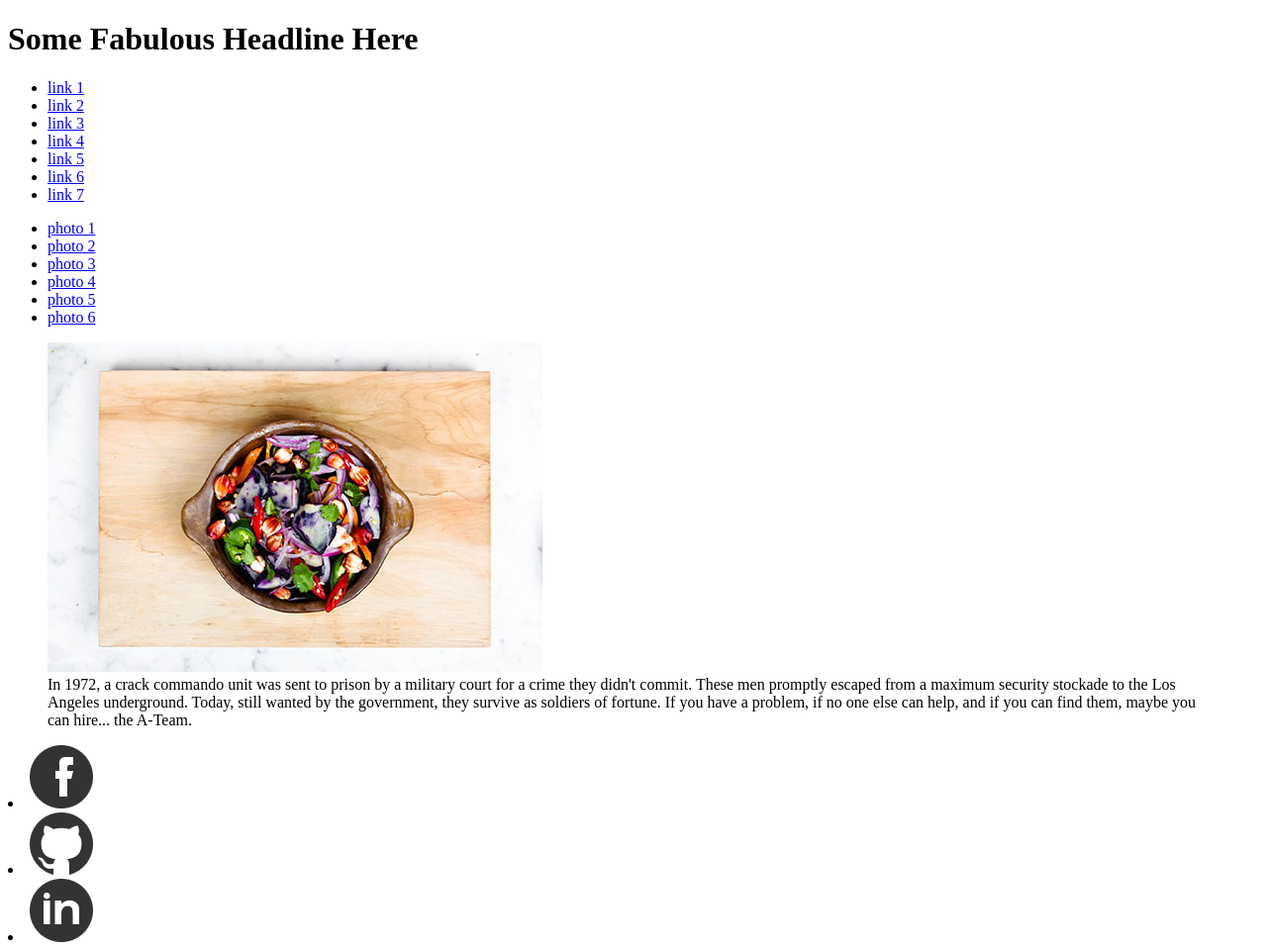
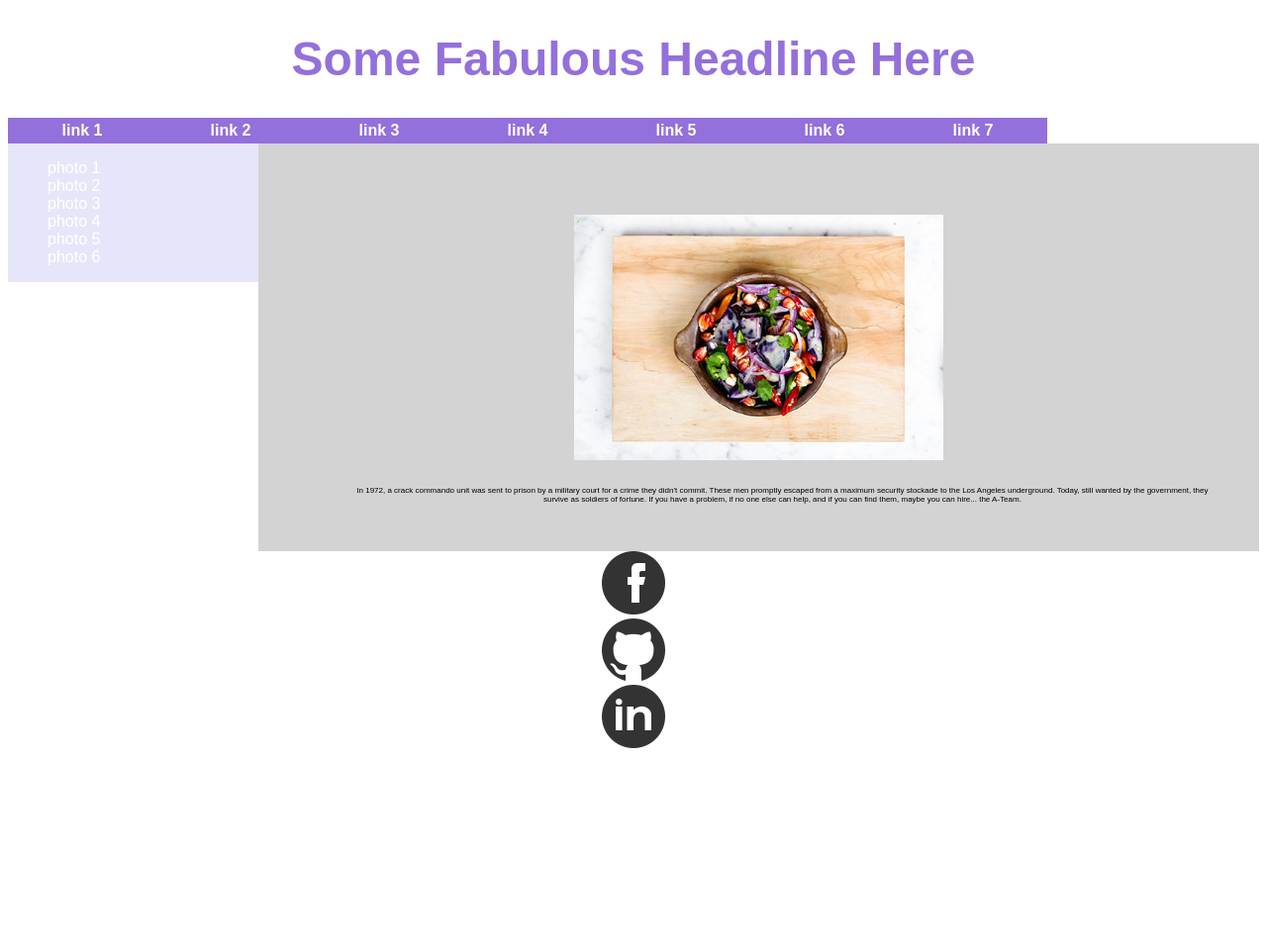
Before and after one commit to LindseyCWilcox/mockup-practice, a plain HTML site: page index.html in a window 1280 px wide. Shown: the whole page at 99% size. After the commit the page ends 800 px from the top, so only its background shows below. Drawn offline with Linux system fonts and the light colour scheme.

Commit message:
updates to styling

```diff
--- a/index.html
+++ b/index.html
@@ -4,12 +4,14 @@
 <head>
   <meta charset="utf-8" />
   <title>Mockup Assignment</title>
+  <link rel="stylesheet" type="text/css"
+  href="styles/reset.css">
   <link rel="stylesheet" type="text/css" href="styles/stylesheet.css">
 </head>
-
 <body>
   <header>
     <h1>Some Fabulous Headline Here</h1>
+    <nav>
       <ul>
         <li><a href="#" target="_blank">link 1</a></li>
         <li><a href="#" target="_blank">link 2</a></li>
@@ -19,8 +21,10 @@
         <li><a href="#" target="_blank">link 6</a></li>
         <li><a href="#" target="_blank">link 7</a></li>
       </ul>
+    </nav>
   </header>
   <aside>
+    <nav>
       <ul>
         <li><a href="#" target="_blank">photo 1</a></li>
         <li><a href="#" target="_blank">photo 2</a></li>
@@ -29,6 +33,7 @@
         <li><a href="#" target="_blank">photo 5</a></li>
         <li><a href="#" target="_blank">photo 6</a></li>
       </ul>
+    </nav>
   </aside>
   <div>
     <figure>
--- /dev/null
+++ b/styles/reset.css
@@ -0,0 +1,50 @@
+{\rtf1\ansi\ansicpg1252\cocoartf1348\cocoasubrtf170
+{\fonttbl\f0\fnil\fcharset0 AndaleMono;}
+{\colortbl;\red255\green255\blue255;\red24\green24\blue24;\red255\green255\blue255;}
+\margl1440\margr1440\vieww10800\viewh8400\viewkind0
+\deftab720
+\pard\pardeftab720
+
+\f0\fs30 \cf2 \cb3 \expnd0\expndtw0\kerning0
+\outl0\strokewidth0 \strokec2 html, body, div, span, applet, object, iframe,\
+h1, h2, h3, h4, h5, h6, p, blockquote, pre,\
+a, abbr, acronym, address, big, cite, code,\
+del, dfn, em, img, ins, kbd, q, s, samp,\
+small, strike, strong, sub, sup, tt, var,\
+b, u, i, center,\
+dl, dt, dd, ol, ul, li,\
+fieldset, form, label, legend,\
+table, caption, tbody, tfoot, thead, tr, th, td,\
+article, aside, canvas, details, embed, \
+figure, figcaption, footer, header, hgroup, \
+menu, nav, output, ruby, section, summary,\
+time, mark, audio, video \{\
+	margin: 0;\
+	padding: 0;\
+	border: 0;\
+	vertical-align: baseline;\
+\}\
+/* HTML5 display-role reset for older browsers */\
+article, aside, details, figcaption, figure, \
+footer, header, hgroup, menu, nav, section \{\
+	display: block;\
+\}\
+body \{\
+	line-height: 1;\
+\}\
+ol, ul \{\
+	list-style: none;\
+\}\
+blockquote, q \{\
+	quotes: none;\
+\}\
+blockquote:before, blockquote:after,\
+q:before, q:after \{\
+	content: '';\
+	content: none;\
+\}\
+table \{\
+	border-collapse: collapse;\
+	border-spacing: 0;\
+\}\
+}
--- a/styles/stylesheet.css
+++ b/styles/stylesheet.css
@@ -0,0 +1,72 @@
+*{box-sizing: border-box;}
+p {font-family: arial; verdana, sans-serif;
+}
+header {
+  font-family: arial;
+  color: mediumpurple;
+  text-align: center;
+  font-size: 1.5rem;
+}
+header nav ul {
+  list-style-type: none;
+  margin: 0;
+  padding: 0;
+  overflow: hidden;
+}
+header nav li {
+  float: left;
+}
+header nav a {
+  display: block;
+  width: 150px;
+  background-color: mediumpurple;
+  text-decoration: none;
+  color: white;
+  font-size: 1rem;
+  font-weight: 550;
+  padding-top: 0.25rem;
+  padding-bottom: 0.25rem;
+}
+aside {
+  float: left;
+  width: 20%;
+  background-color: lavender;
+}
+aside nav a {
+  color: white;
+  text-decoration: none;
+}
+aside nav ul {
+  list-style-type: none;
+  font-family: arial, verdana, sans-serif;
+}
+
+div {
+  float: right;
+  width: 80%;
+  background-color: lightgrey;
+  font-family: arial, verdana, sans-serif;
+  font-size: .5em;
+  text-align: center;
+
+}
+div figcaption {
+  font-family: arial; verdana, sans-serif;
+  color: black;
+  padding-bottom: 2.5rem;
+  pading-right: 3rem;
+  padding-left: 3rem;
+}
+div img {
+padding-top: 4rem;
+padding-bottom: 1.5rem;
+max-width: 40%;
+}
+footer {
+  clear: both;
+}
+footer li {
+  float: center;
+  text-align: center;
+  list-style-type: none;
+}
```
Also changed, not shown: 3 other files. Lines whose indentation alone changed are shown as unchanged.
